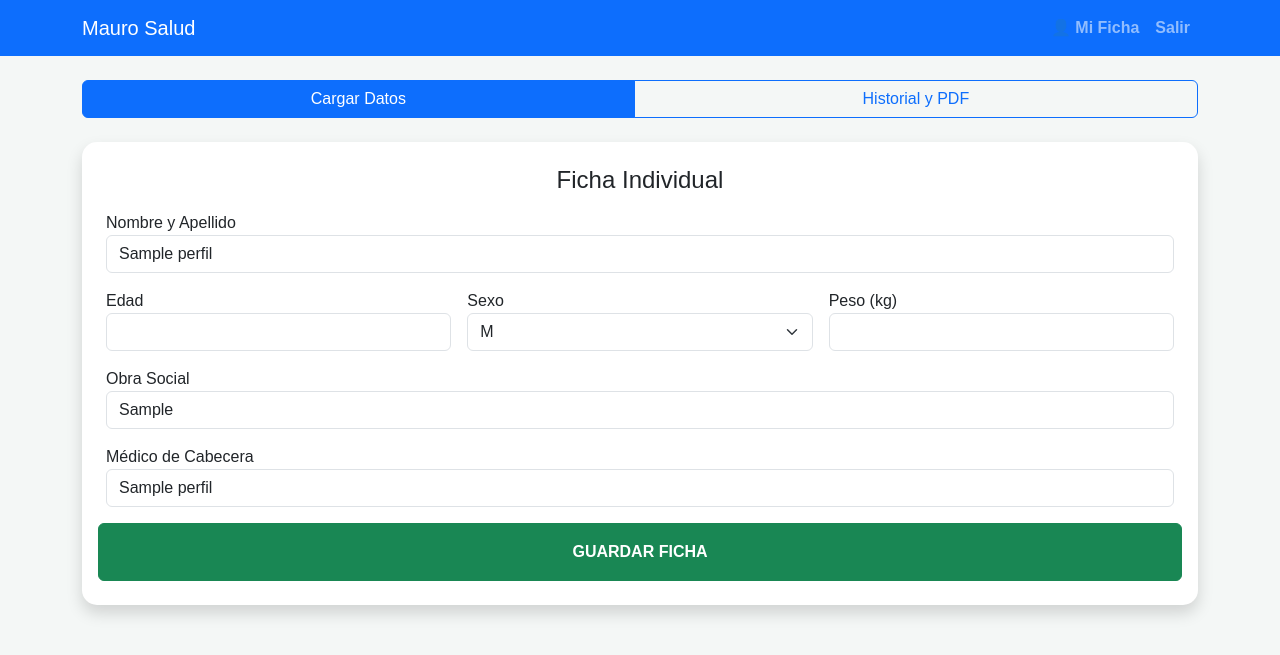
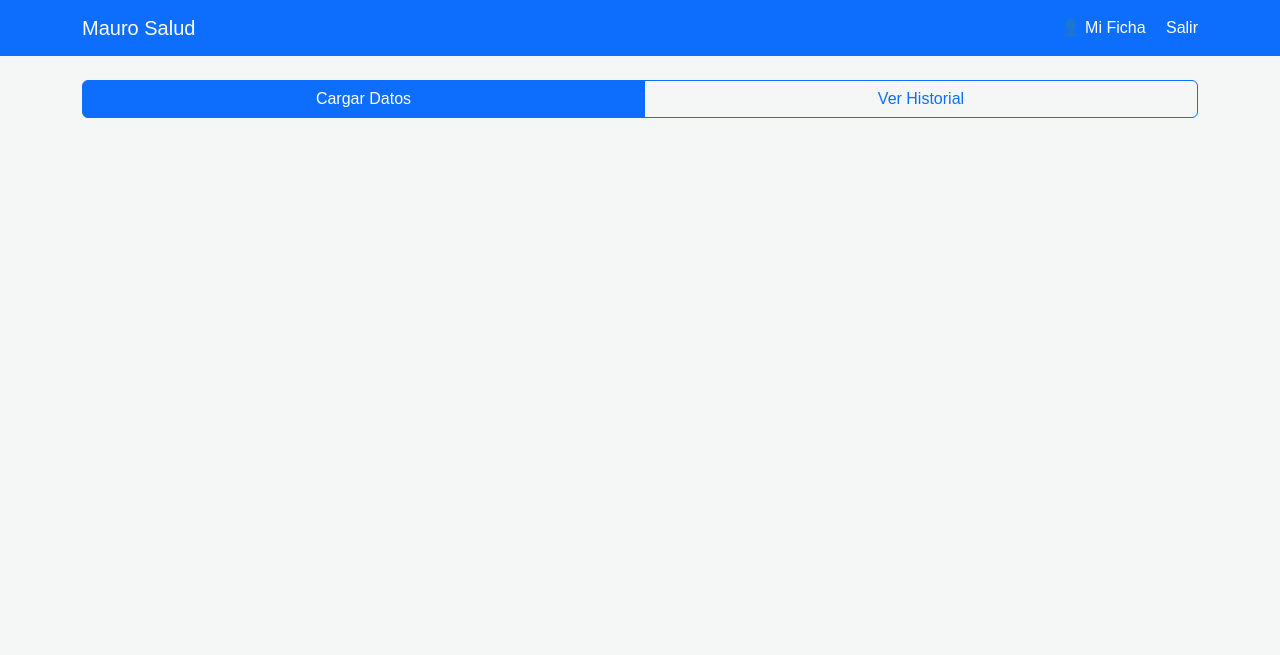
Before and after one commit to Pastormerlo/control-drenaje, a Flask app: page /perfil in a window 1280 px wide. Shown: the top 655 px of the page. Run offline with Flask 3, Linux system fonts and the light colour scheme; a user stored in the database is signed in; tables that the repository leaves empty hold one stand-in row (values such as "Sample post"); a database or web service that is not in the repository returns one stand-in record (values such as "Sample title"); some libraries are stand-ins or nearby versions.

Commit message:
Add files via upload

```diff
--- a/templates/index.html
+++ b/templates/index.html
@@ -12,7 +12,7 @@
         .card { border-radius: 15px; box-shadow: 0 4px 8px rgba(0,0,0,0.1); margin-bottom: 20px; border:none; }
         .seccion-oculta { display: none; }
         canvas { max-height: 250px; width: 100% !important; }
-        .nav-link { font-weight: bold; }
+        h6 { font-weight: bold; color: #444; }
     </style>
 </head>
 <body>
@@ -20,14 +20,9 @@
 <nav class="navbar navbar-expand-lg navbar-dark bg-primary mb-4">
     <div class="container">
         <span class="navbar-brand">Mauro Salud</span>
-        <button class="navbar-toggler" type="button" data-bs-toggle="collapse" data-bs-target="#navbarNav">
-            <span class="navbar-toggler-icon"></span>
-        </button>
-        <div class="collapse navbar-collapse" id="navbarNav">
-            <ul class="navbar-nav ms-auto">
-                <li class="nav-item"><a class="nav-link" href="{{ url_for('editar_perfil') }}">👤 Mi Ficha</a></li>
-                <li class="nav-item"><a class="nav-link" href="{{ url_for('logout') }}">Salir</a></li>
-            </ul>
+        <div class="ms-auto">
+            <a class="nav-link text-white d-inline me-3" href="{{ url_for('editar_perfil') }}">👤 Mi Ficha</a>
+            <a class="nav-link text-white d-inline" href="{{ url_for('logout') }}">Salir</a>
         </div>
     </div>
 </nav>
@@ -35,25 +30,8 @@
 <div class="container">
     <div class="btn-group w-100 mb-4">
         <a href="{{ url_for('cargar_registro') }}" class="btn btn-primary">Cargar Datos</a>
-        <a href="{{ url_for('ver_registros') }}" class="btn btn-outline-primary">Historial y PDF</a>
+        <a href="{{ url_for('ver_registros') }}" class="btn btn-outline-primary">Ver Historial</a>
     </div>
-
-    {% if modo == 'perfil' %}
-    <div class="card p-4 shadow">
-        <h4 class="text-center mb-3">Ficha Individual</h4>
-        <form action="{{ url_for('editar_perfil') }}" method="POST">
-            <div class="row g-3">
-                <div class="col-12"><label>Nombre y Apellido</label><input type="text" name="nombre" class="form-control" value="{{perfil.nombre_apellido or ''}}" required></div>
-                <div class="col-4"><label>Edad</label><input type="number" name="edad" class="form-control" value="{{perfil.edad or ''}}"></div>
-                <div class="col-4"><label>Sexo</label><select name="sexo" class="form-select"><option value="M" {% if perfil.sexo=='M' %}selected{% endif %}>M</option><option value="F" {% if perfil.sexo=='F' %}selected{% endif %}>F</option></select></div>
-                <div class="col-4"><label>Peso (kg)</label><input type="number" step="0.1" name="peso" class="form-control" value="{{perfil.peso or ''}}"></div>
-                <div class="col-12"><label>Obra Social</label><input type="text" name="obra_social" class="form-control" value="{{perfil.obra_social or ''}}"></div>
-                <div class="col-12"><label>Médico de Cabecera</label><input type="text" name="medico" class="form-control" value="{{perfil.nombre_medico or ''}}"></div>
-                <button type="submit" class="btn btn-success w-100 mt-3 p-3 fw-bold">GUARDAR FICHA</button>
-            </div>
-        </form>
-    </div>
-    {% endif %}
 
     {% if modo == 'cargar' %}
     <div class="card p-4">
@@ -81,16 +59,10 @@
                     <div class="col-4"><input type="number" name="presion_baja" class="form-control" placeholder="Baja"></div>
                     <div class="col-4"><input type="number" name="pulso" class="form-control" placeholder="Pulso"></div>
                 </div>
-                <div id="campos_glucosa" class="row g-2 mt-1 seccion-oculta">
-                    <div class="col-12"><input type="number" name="glucosa" class="form-control" placeholder="mg/dL"></div>
-                </div>
-                <div id="campos_oxigeno" class="row g-2 mt-1 seccion-oculta">
-                    <div class="col-12"><input type="number" name="oxigeno" class="form-control" placeholder="Saturación %"></div>
-                </div>
-                <div id="campos_temperatura" class="row g-2 mt-1 seccion-oculta">
-                    <div class="col-12"><input type="number" step="0.1" name="temperatura" class="form-control" placeholder="Temperatura °C"></div>
-                </div>
-                <div class="col-12"><label>Observaciones</label><textarea name="observaciones" class="form-control" rows="2"></textarea></div>
+                <div id="campos_glucosa" class="row g-2 mt-1 seccion-oculta"><div class="col-12"><input type="number" name="glucosa" class="form-control" placeholder="Glucosa mg/dL"></div></div>
+                <div id="campos_oxigeno" class="row g-2 mt-1 seccion-oculta"><div class="col-12"><input type="number" name="oxigeno" class="form-control" placeholder="Saturación %"></div></div>
+                <div id="campos_temperatura" class="row g-2 mt-1 seccion-oculta"><div class="col-12"><input type="number" step="0.1" name="temperatura" class="form-control" placeholder="Temperatura °C"></div></div>
+                <div class="col-12"><textarea name="observaciones" class="form-control" rows="2" placeholder="Observaciones..."></textarea></div>
                 <button type="submit" class="btn btn-success w-100 p-3 fw-bold mt-3">GUARDAR</button>
             </div>
         </form>
@@ -98,48 +70,21 @@
     <script>
         document.getElementById('f_input').valueAsDate = new Date();
         document.getElementById('h_input').value = new Date().toLocaleTimeString([], {hour: '2-digit', minute:'2-digit', hour12: false});
-        function mostrarCampos() {
-            const t = document.getElementById('tipo_registro').value;
-            document.getElementById('campos_drenaje').classList.toggle('seccion-oculta', t !== 'drenaje');
-            document.getElementById('campos_presion').classList.toggle('seccion-oculta', t !== 'presion');
-            document.getElementById('campos_glucosa').classList.toggle('seccion-oculta', t !== 'glucosa');
-            document.getElementById('campos_oxigeno').classList.toggle('seccion-oculta', t !== 'oxigeno');
-            document.getElementById('campos_temperatura').classList.toggle('seccion-oculta', t !== 'temperatura');
-        }
     </script>
     {% endif %}
 
     {% if modo == 'ver' %}
-    <div class="card p-2 mb-3"><h6 class="text-center small">Drenaje</h6><canvas id="chartDrenaje"></canvas></div>
-    <div class="card p-2 mb-3"><h6 class="text-center small">Presión y Pulso</h6><canvas id="chartPresion"></canvas></div>
-    <div class="card p-2 mb-3"><h6 class="text-center small">Oxigeno y Temperatura</h6><canvas id="chartOxigeno"></canvas></div>
-
-    <div class="table-responsive">
-        <table class="table table-sm table-hover bg-white rounded">
-            <thead class="table-dark"><tr><th>Fecha</th><th>Tipo</th><th>Dato</th><th></th></tr></thead>
-            <tbody>
-                {% for r in registros %}
-                <tr>
-                    <td><small>{{r.fecha}}</small></td>
-                    <td><small>{{r.tipo}}</small></td>
-                    <td>
-                        {% if r.tipo == 'drenaje' %}{{r.cant_izq or 0}}|{{r.cant_der or 0}}
-                        {% elif r.tipo == 'presion' %}{{r.presion_alta}}/{{r.presion_baja}}
-                        {% elif r.tipo == 'oxigeno' %}{{r.oxigeno}}%
-                        {% elif r.tipo == 'temperatura' %}{{r.temperatura}}°
-                        {% else %}{{r.glucosa}}mg{% endif %}
-                    </td>
-                    <td><a href="{{ url_for('borrar', id=r.id) }}" class="text-danger">🗑️</a></td>
-                </tr>
-                {% endfor %}
-            </tbody>
-        </table>
+    <div class="row">
+        <div class="col-12 col-md-6"><div class="card p-2"><h6>❤️ Presión y Pulso</h6><canvas id="chartPresion"></canvas></div></div>
+        <div class="col-12 col-md-6"><div class="card p-2"><h6>💧 Drenaje (ml)</h6><canvas id="chartDrenaje"></canvas></div></div>
+        <div class="col-12 col-md-6"><div class="card p-2"><h6>🌬️ O₂ y 🌡️ Temperatura</h6><canvas id="chartO2Temp"></canvas></div></div>
+        <div class="col-12 col-md-6"><div class="card p-2"><h6>🩸 Glucosa</h6><canvas id="chartGlucosa"></canvas></div></div>
     </div>
 
     <script>
-        const opt = { responsive: true, maintainAspectRatio: false };
+        const configGral = { responsive: true, maintainAspectRatio: false };
 
-        // Gráfico Presión/Pulso (Doble Eje)
+        // GRÁFICO PRESIÓN
         new Chart(document.getElementById('chartPresion'), {
             type: 'line',
             data: {
@@ -147,38 +92,54 @@
                 datasets: [
                     { label: 'Alta', data: [{% for r in registros|reverse %}{% if r.tipo == 'presion' %}{{r.presion_alta or 'null'}},{% endif %}{% endfor %}], borderColor: '#dc3545', yAxisID: 'y' },
                     { label: 'Baja', data: [{% for r in registros|reverse %}{% if r.tipo == 'presion' %}{{r.presion_baja or 'null'}},{% endif %}{% endfor %}], borderColor: '#0d6efd', yAxisID: 'y' },
-                    { label: 'Pulso', data: [{% for r in registros|reverse %}{% if r.tipo == 'presion' %}{{r.pulso or 'null'}},{% endif %}{% endfor %}], borderColor: '#fd7e14', borderDash: [5,5], yAxisID: 'y1' }
+                    { label: 'Pulso', data: [{% for r in registros|reverse %}{% if r.tipo == 'presion' %}{{r.pulso or 'null'}},{% endif %}{% endfor %}], borderColor: '#fd7e14', yAxisID: 'y1', borderDash: [5,5] }
                 ]
-            },
-            options: { ...opt, scales: { y: {position: 'left'}, y1: {position: 'right', grid: {drawOnChartArea: false}, suggestedMin: 40} } }
+            }, options: { ...configGral, scales: { y: { position: 'left' }, y1: { position: 'right', grid: {drawOnChartArea:false} } } }
         });
 
-        // Gráfico Oxigeno y Temperatura (Doble Eje)
-        new Chart(document.getElementById('chartOxigeno'), {
-            type: 'line',
-            data: {
-                labels: [{% for r in registros|reverse %}{% if r.tipo in ['oxigeno', 'temperatura'] %}"{{r.fecha}}",{% endif %}{% endfor %}],
-                datasets: [
-                    { label: 'O2 %', data: [{% for r in registros|reverse %}{% if r.tipo == 'oxigeno' %}{{r.oxigeno}},{% elif r.tipo == 'temperatura' %}null{% endif %}{% endfor %}], borderColor: '#198754', yAxisID: 'y' },
-                    { label: 'Temp °C', data: [{% for r in registros|reverse %}{% if r.tipo == 'temperatura' %}{{r.temperatura}},{% elif r.tipo == 'oxigeno' %}null{% endif %}{% endfor %}], borderColor: '#6f42c1', yAxisID: 'y1' }
-                ]
-            },
-            options: { ...opt, scales: { y: {position: 'left', suggestedMin: 90}, y1: {position: 'right', grid: {drawOnChartArea: false}, suggestedMin: 35} } }
-        });
-
-        // Gráfico Drenaje (se mantiene igual)
+        // GRÁFICO DRENAJE
         new Chart(document.getElementById('chartDrenaje'), {
             type: 'line',
             data: {
                 labels: [{% for r in registros|reverse %}{% if r.tipo == 'drenaje' %}"{{r.fecha}}",{% endif %}{% endfor %}],
                 datasets: [
-                    { label: 'I', data: [{% for r in registros|reverse %}{% if r.tipo == 'drenaje' %}{{r.cant_izq or 0}},{% endif %}{% endfor %}], borderColor: '#0d6efd' },
-                    { label: 'D', data: [{% for r in registros|reverse %}{% if r.tipo == 'drenaje' %}{{r.cant_der or 0}},{% endif %}{% endfor %}], borderColor: '#6c757d' }
+                    { label: 'Izq', data: [{% for r in registros|reverse %}{% if r.tipo == 'drenaje' %}{{r.cant_izq or 0}},{% endif %}{% endfor %}], borderColor: '#0d6efd' },
+                    { label: 'Der', data: [{% for r in registros|reverse %}{% if r.tipo == 'drenaje' %}{{r.cant_der or 0}},{% endif %}{% endfor %}], borderColor: '#6c757d' }
                 ]
-            }, options: opt
+            }, options: configGral
+        });
+
+        // GRÁFICO O2 Y TEMP
+        new Chart(document.getElementById('chartO2Temp'), {
+            type: 'line',
+            data: {
+                labels: [{% for r in registros|reverse %}{% if r.tipo in ['oxigeno', 'temperatura'] %}"{{r.fecha}}",{% endif %}{% endfor %}],
+                datasets: [
+                    { label: 'O2%', data: [{% for r in registros|reverse %}{% if r.tipo == 'oxigeno' %}{{r.oxigeno or 'null'}},{% elif r.tipo == 'temperatura' %}null{% endif %}{% endfor %}], borderColor: '#198754', yAxisID: 'y' },
+                    { label: 'Temp', data: [{% for r in registros|reverse %}{% if r.tipo == 'temperatura' %}{{r.temperatura or 'null'}},{% elif r.tipo == 'oxigeno' %}null{% endif %}{% endfor %}], borderColor: '#6f42c1', yAxisID: 'y1' }
+                ]
+            }, options: { ...configGral, scales: { y: { position: 'left', suggestedMin: 90 }, y1: { position: 'right', grid: {drawOnChartArea:false}, suggestedMin: 35 } } }
+        });
+
+        // GRÁFICO GLUCOSA
+        new Chart(document.getElementById('chartGlucosa'), {
+            type: 'line',
+            data: {
+                labels: [{% for r in registros|reverse %}{% if r.tipo == 'glucosa' %}"{{r.fecha}}",{% endif %}{% endfor %}],
+                datasets: [{ label: 'mg/dL', data: [{% for r in registros|reverse %}{% if r.tipo == 'glucosa' %}{{r.glucosa or 0}},{% endif %}{% endfor %}], borderColor: '#198754' }]
+            }, options: configGral
         });
     </script>
     {% endif %}
 </div>
+
+<script>
+    function mostrarCampos() {
+        const t = document.getElementById('tipo_registro').value;
+        const ids = ['campos_drenaje', 'campos_presion', 'campos_glucosa', 'campos_oxigeno', 'campos_temperatura'];
+        ids.forEach(id => document.getElementById(id).classList.add('seccion-oculta'));
+        document.getElementById('campos_' + t).classList.remove('seccion-oculta');
+    }
+</script>
 </body>
 </html>
```
